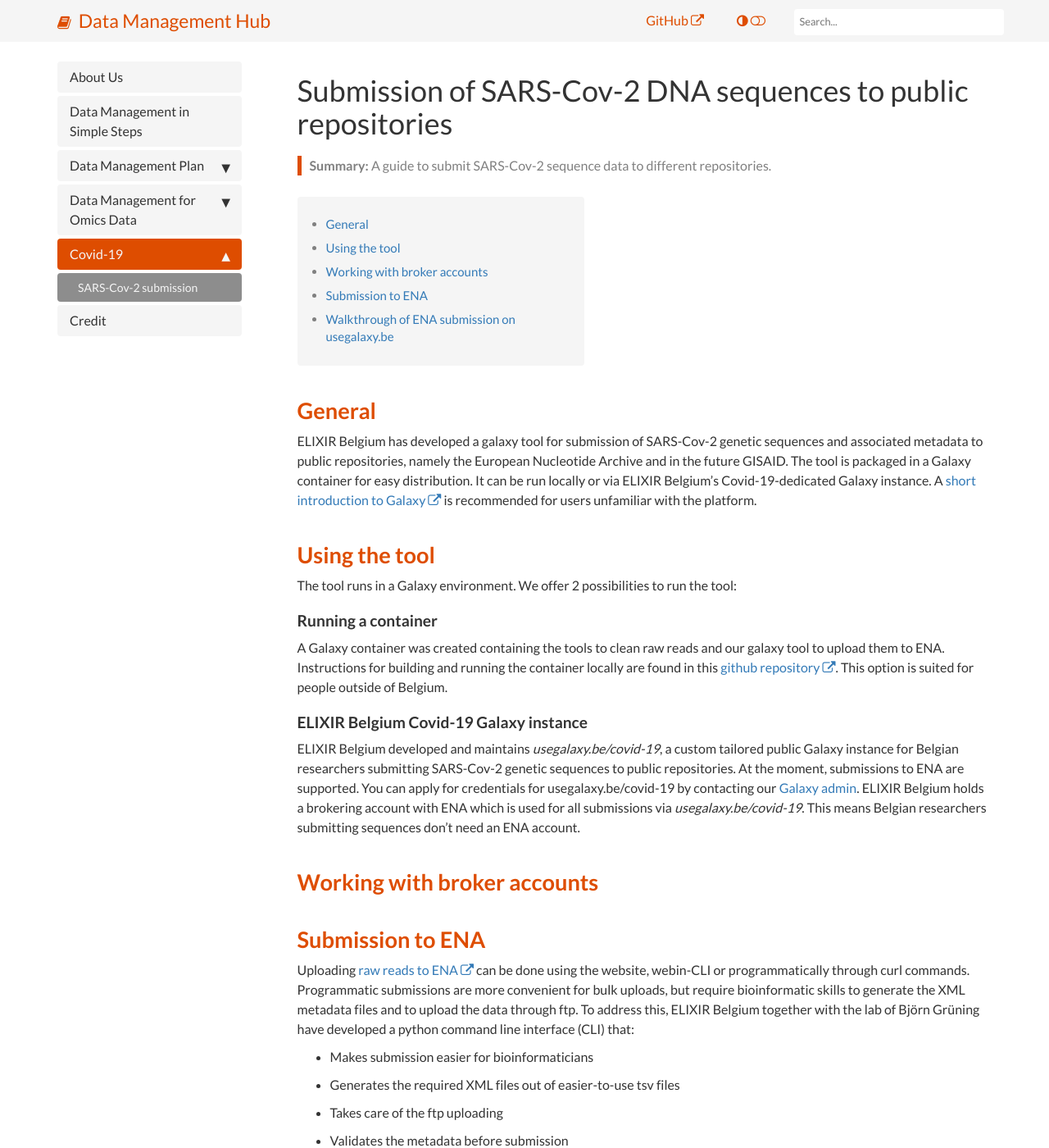
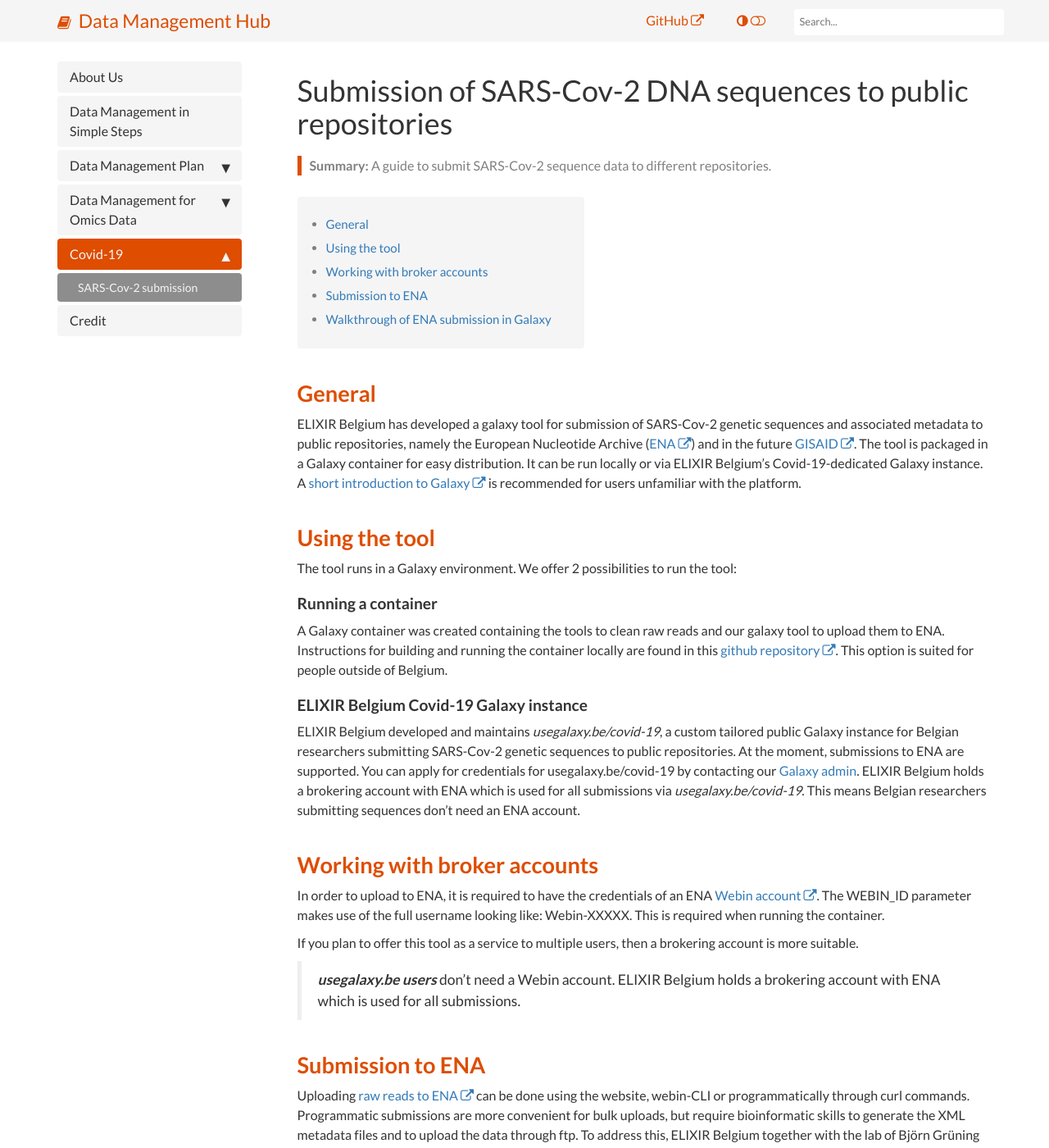
Before and after one commit to ELIXIR-Belgium/rdm-guide, a Jekyll site: the page built from pages/covid-19/sarscov2_submission.md, in a window 1280 px wide and 1400 px high. Shown: the whole window at 82% size. Built offline with Jekyll 4.4.1, drawn with Linux system fonts in a browser that asks for light colours; some of the changed text lies outside the part shown.

Commit message:
added notes for usegalaxy.be users (patrons of the brokerage)

```diff
--- a/pages/covid-19/sarscov2_submission.md
+++ b/pages/covid-19/sarscov2_submission.md
@@ -7,7 +7,7 @@ permalink: covid-19/sarscov2_submission.html
 
 ## General
 
-ELIXIR Belgium has developed a galaxy tool for submission of SARS-Cov-2 genetic sequences and associated metadata to public repositories, namely the European Nucleotide Archive and in the future GISAID. The tool is packaged in a Galaxy container for easy distribution. It can be run locally or via ELIXIR Belgium’s Covid-19-dedicated Galaxy instance. A [short introduction to Galaxy](https://training.galaxyproject.org/training-material/topics/introduction/tutorials/galaxy-intro-short/tutorial.html) is recommended for users unfamiliar with the platform.
+ELIXIR Belgium has developed a galaxy tool for submission of SARS-Cov-2 genetic sequences and associated metadata to public repositories, namely the European Nucleotide Archive ([ENA](https://www.ebi.ac.uk/ena/browser/home)) and in the future [GISAID](https://www.gisaid.org/). The tool is packaged in a Galaxy container for easy distribution. It can be run locally or via ELIXIR Belgium’s Covid-19-dedicated Galaxy instance. A [short introduction to Galaxy](https://training.galaxyproject.org/training-material/topics/introduction/tutorials/galaxy-intro-short/tutorial.html) is recommended for users unfamiliar with the platform.
 
 ## Using the tool
 
@@ -23,7 +23,12 @@ ELIXIR Belgium developed and maintains *usegalaxy.be/covid-19*, a custom tailore
 
 ## Working with broker accounts
 
+In order to upload to ENA, it is required to have the credentials of an ENA [Webin account](https://www.ebi.ac.uk/ena/submit/sra/#registration). The WEBIN_ID parameter makes use of the full username looking like: Webin-XXXXX. This is required when running the container.
 
+If you plan to offer this tool as a service to multiple users, then a brokering account is more suitable.
+
+
+> **_usegalaxy.be users_** don't need a Webin account. ELIXIR Belgium holds a brokering account with ENA which is used for all submissions.
 
 ## Submission to ENA
 Uploading [raw reads to ENA](https://ena-docs.readthedocs.io/en/latest/submit/general-guide.html) can be done using the website, webin-CLI or programmatically through curl commands.
@@ -39,12 +44,15 @@ The python package *ena-upload-cli* is published on [pip](https://pypi.org/proje
 To make the process more user-friendly and allow most researchers without informatics experience to submit sequences to ENA without using command line, the tool was wrapped as a [Galaxy tool](https://testtoolshed.g2.bx.psu.edu/repository?repository_id=e6d3d594449ee3f8) and put in a container. This container can be downloaded and run locally or used on a public galaxy instance as discussed above.
 
 
-## Walkthrough of ENA submission on usegalaxy.be
-### 1. Register and login to Galaxy
-You must apply for login credentials with our [Galaxy admin](galaxy@elixir-belgium.org). ELIXIR Belgium holds a brokering account with ENA which is used for all submissions. Go to *usegalaxy.be/covid-19* and login.
+## Walkthrough of ENA submission in Galaxy
+### 0. Register and login to Galaxy
 
 
-### 2. Data upload
+
+> **_usegalaxy.be users:_**  You must apply for login credentials with our [Galaxy admin](galaxy@elixir-belgium.org). ELIXIR Belgium holds a brokering account with ENA which is used for all submissions. Go to *usegalaxy.be/covid-19* and login.
+
+
+### 1. Data upload
 ENA will accept only raw read files via programmatic submissions (this tool). Genome or transcriptome assemblies can be submitted to ENA using the other methods available (see above).
 ENA will accept *fastq* (SE and PE), *bam* and *cram* formats.
 
@@ -102,10 +110,12 @@ Open the spreadsheet in your computer. **All fields of the template must be comp
 
 Upload the completed metadata template using Galaxy upload tool.
 
-### 5. Validate Metadata
+### 4. Validate Metadata
 
-### 6. Submit study to ENA
-After submission, the study will have a default embargo. As submission broker, ELIXIR Belgium will review the submission and remove the embargo.
+### 5. Submit study to ENA
+
+
+> **_usegalaxy.be users:_** After submission, the study will have a default embargo. As submission broker, ELIXIR Belgium will review the submission and remove the embargo.
 
 
 <!-- include table or link to table explaining all metadata fields. Use the same in Galaxy (include table at bottom) -->
```
Also changed, not shown: other parts of pages/covid-19/sarscov2_submission.md (+2 -2 lines).
